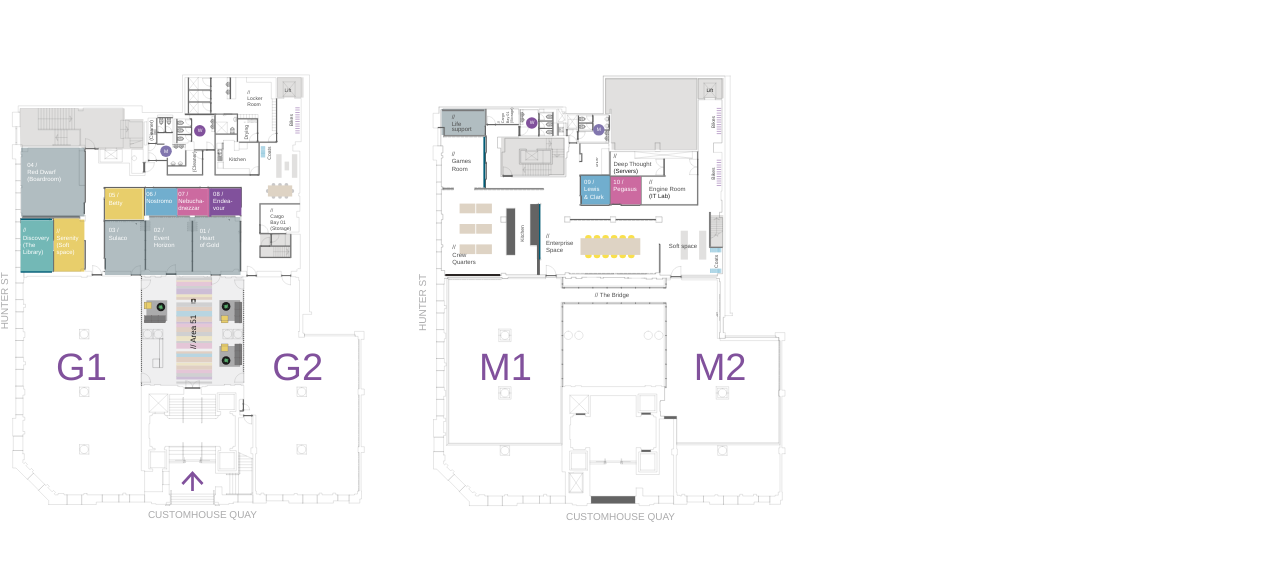
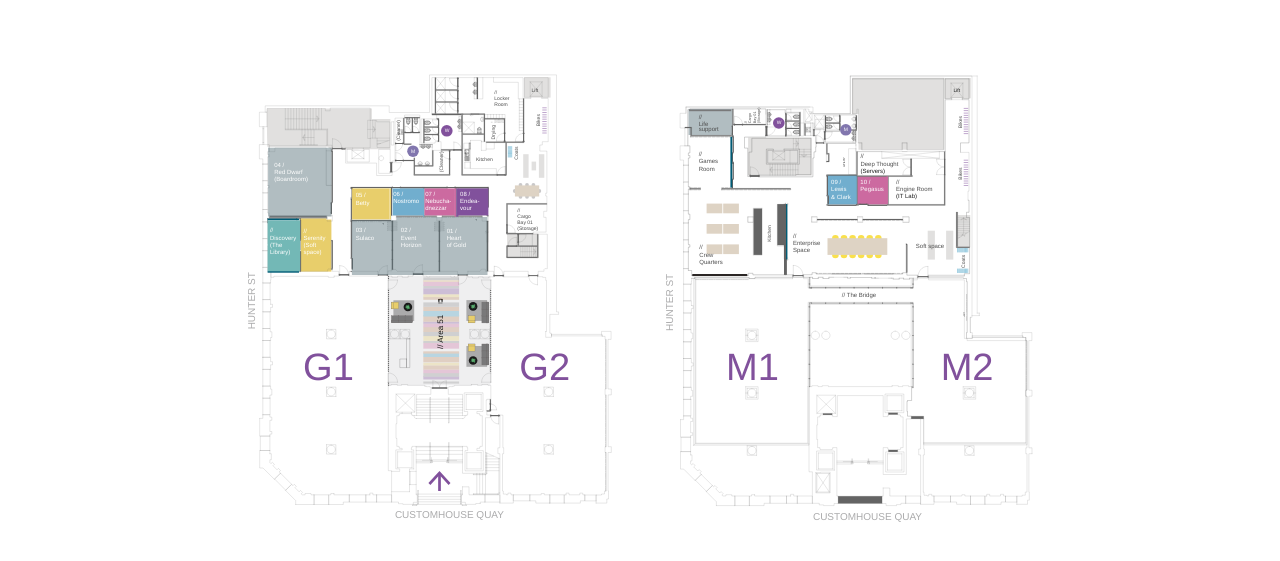
Before and after one commit to libbyschuknight/flux-interactive-map, a plain HTML site: page index.html in a window 1280 px wide. Shown: the part 61-622 px from the top of the page. Drawn offline with nearby package versions, Linux system fonts and the light colour scheme.

Commit message:
Align map center

```diff
--- a/css/main.css
+++ b/css/main.css
@@ -1,7 +1,7 @@
 * {
   -webkit-box-sizing: border-box;
           box-sizing: border-box;
-  margin: 0;
+  margin: 0 auto;
   padding: 0;
 }
 
@@ -10,7 +10,8 @@ body {
 }
 
 svg {
-  /* border:  1px solid red; */
+  text-align: center;
+  display: inherit;
 }
 
 .box {
```
